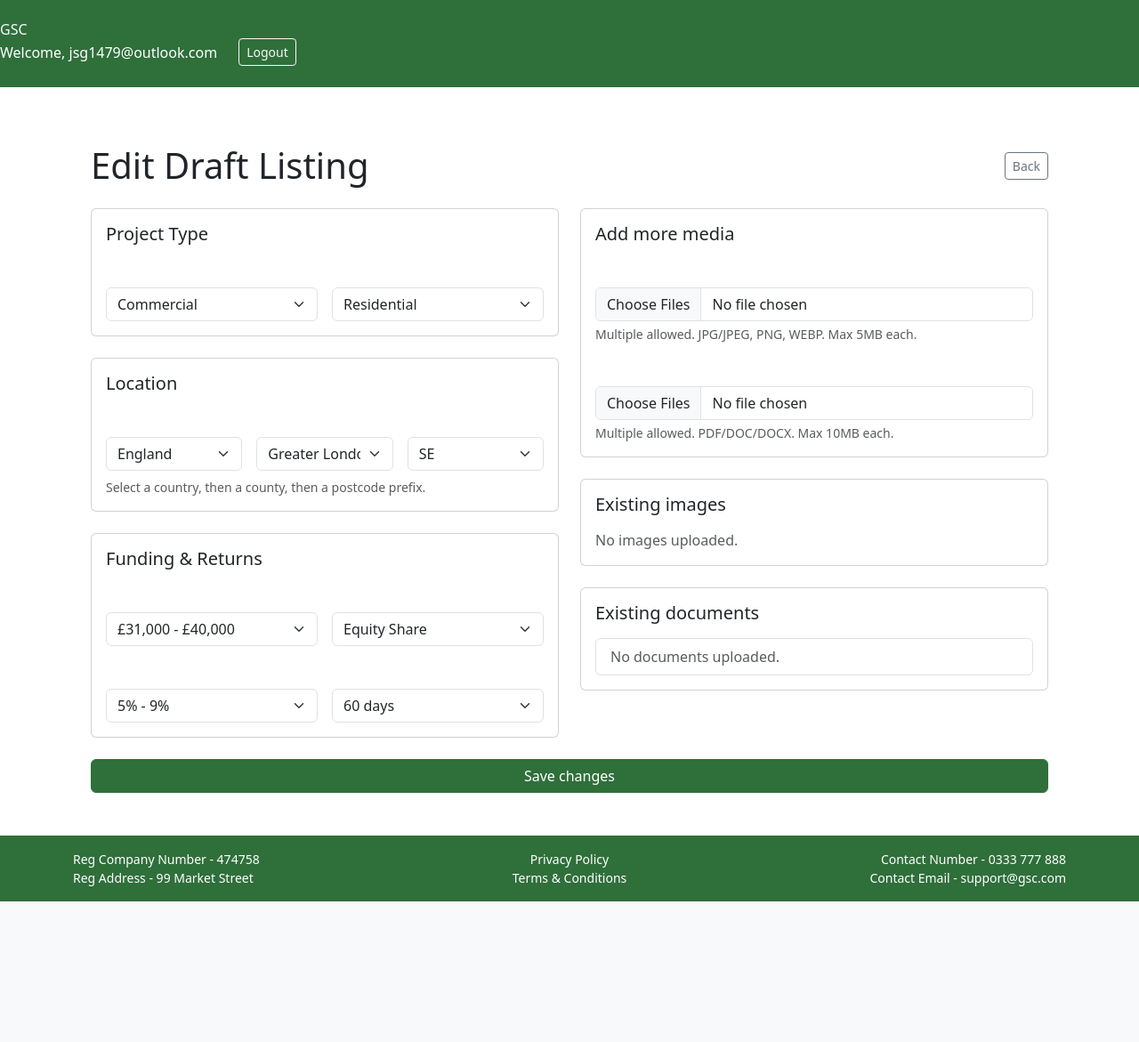
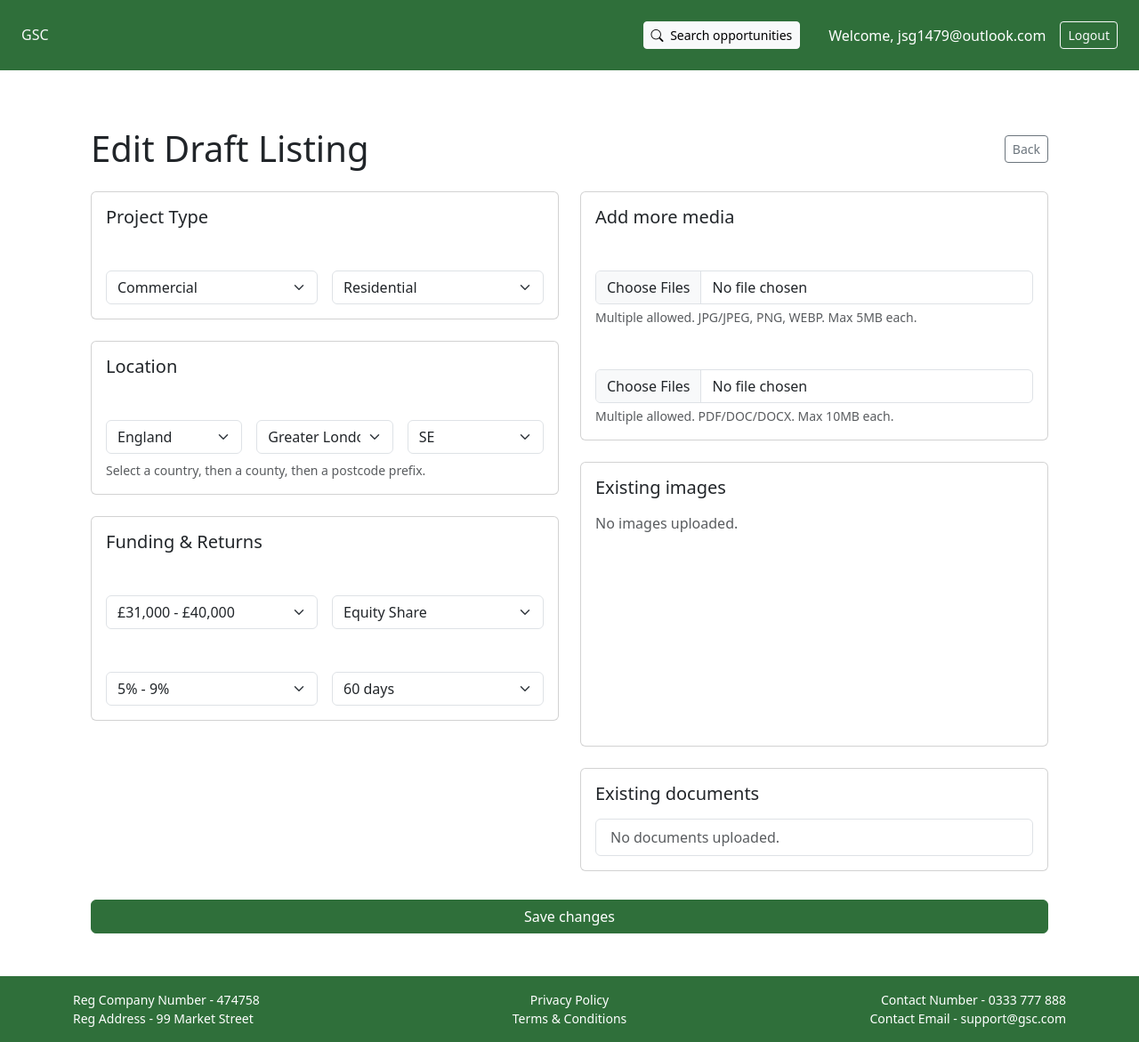
Before and after one commit to JSGREEN1129/web_application_diploma_project_4, a Django app: page /users/listings/1/edit/ in a window 1280 px wide. Shown: the whole page at 89% size. Before the commit the page ends 1013 px from the top, so only its background shows below. Run offline with Django 5.2, Linux system fonts and the light colour scheme; a user stored in the database is signed in; data comes from the database, SQL or seed files in the repository; both versions use the stored data as it was after the commit; some libraries are stand-ins or nearby versions.

Commit message:
Update base_users, edit_listing and add search_listings.html

```diff
--- a/core/templates/core/base_users.html
+++ b/core/templates/core/base_users.html
@@ -23,7 +23,9 @@
 </head>
 
 <body class="d-flex flex-column min-vh-100">
-    <nav class="py-4" style="background-color: #2f6f3a; color: #ffffff;">    <h1 class="navbar-brand mb-0">
+    <nav class="py-4 d-flex align-items-center px-4" style="background-color: #2f6f3a; color: #ffffff;">
+
+  <h1 class="navbar-brand mb-0">
     {% if request.path != '/users/dashboard/' %}
       <a href="{% url 'users:dashboard' %}" class="text-decoration-none text-light" title="Go to dashboard">
         GSC
@@ -33,15 +35,28 @@
     {% endif %}
   </h1>
 
-    <div class="ms-auto d-none d-md-flex align-items-center">
+  <div class="ms-auto d-none d-md-flex align-items-center gap-3">
     {% if request.user.is_authenticated %}
-        <span class="text-white me-4">Welcome, {{ user.first_name|default:user.email }}</span>
-        <a href="{% url 'users:logout' %}" class="btn btn-outline-light btn-sm me-3">Logout</a>
+
+      <a href="{% url 'users:search_listings' %}" class="btn btn-light btn-sm">
+        <i class="bi bi-search me-1"></i>
+        Search opportunities
+      </a>
+
+      <span class="text-white ms-3">
+        Welcome, {{ user.first_name|default:user.email }}
+      </span>
+
+      <a href="{% url 'users:logout' %}" class="btn btn-outline-light btn-sm">
+        Logout
+      </a>
+
     {% else %}
-        <a href="{% url 'users:login' %}" class="btn btn-outline-light btn-sm me-3">Login</a>
+      <a href="{% url 'users:login' %}" class="btn btn-outline-light btn-sm me-2">Login</a>
       <a href="{% url 'users:register' %}" class="btn btn-outline-light btn-sm">Register</a>
     {% endif %}
   </div>
+
 </nav>
 
   <div class="container mt-3">
--- a/static/assets/stylesheets/dashboard.css
+++ b/static/assets/stylesheets/dashboard.css
@@ -56,3 +56,22 @@
 .dashboard-scroll.is-dragging * {
     user-select: none;
 }
+
+@media (min-width: 992px) {
+  .edit-two-col > .col-lg-6 {
+    display: flex;
+    flex-direction: column;
+  }
+
+  .existing-images-card {
+    flex: 1 1 auto !important;
+    min-height: 320px;
+  }
+
+  .existing-images-scroll {
+    flex: 1 1 auto;
+    overflow-y: auto;
+    max-height: 420px;
+    padding-right: 0.25rem;
+  }
+}
--- a/users/templates/users/edit_listing.html
+++ b/users/templates/users/edit_listing.html
@@ -21,9 +21,10 @@
       <div class="alert alert-danger">{{ media_form.non_field_errors }}</div>
     {% endif %}
 
-    <div class="row g-4">
-      <!-- LEFT: Listing fields -->
-      <div class="col-12 col-lg-6">
+    <div class="row g-4 align-items-stretch edit-two-col">
+
+      <!-- LEFT COLUMN -->
+      <div class="col-12 col-lg-6 d-flex flex-column">
 
         <div class="card mb-4">
           <div class="card-body">
@@ -126,8 +127,8 @@
 
       </div>
 
-      <!-- RIGHT: Media -->
-      <div class="col-12 col-lg-6">
+      <!-- RIGHT COLUMN -->
+      <div class="col-12 col-lg-6 d-flex flex-column">
 
         <div class="card mb-4">
           <div class="card-body">
@@ -153,10 +154,11 @@
           </div>
         </div>
 
-        <div class="card mb-4">
-          <div class="card-body">
+        <div class="card mb-4 flex-grow-1 existing-images-card">
+          <div class="card-body d-flex flex-column">
             <h5 class="mb-3">Existing images</h5>
 
+            <div class="existing-images-scroll">
               <div class="row g-3">
                 {% for img in images %}
                   <div class="col-6 col-md-4">
@@ -164,16 +166,20 @@
                       <img src="{{ img.file.url }}" class="img-fluid rounded mb-2" alt="">
                     </a>
 
-                  <form method="post" action="{% url 'users:listing_media_delete' listing.pk img.pk %}">
-                    {% csrf_token %}
-                    <button type="submit" class="btn btn-sm btn-outline-danger w-100">Delete</button>
-                  </form>
+                    <button
+                      type="submit"
+                      class="btn btn-sm btn-outline-danger w-100"
+                      formaction="{% url 'users:listing_media_delete' listing.pk img.pk %}"
+                      formmethod="post">
+                      Delete
+                    </button>
                   </div>
                 {% empty %}
                   <div class="col-12">
                     <p class="text-muted mb-0">No images uploaded.</p>
                   </div>
                 {% endfor %}
+              </div>
             </div>
           </div>
         </div>
@@ -185,26 +191,38 @@
             <ul class="list-group">
               {% for doc in documents %}
                 <li class="list-group-item d-flex justify-content-between align-items-center">
-                  <a href="{{ doc.file.url }}" target="_blank" rel="noopener">{{ doc.file.name }}</a>
+                  <a href="{{ doc.file.url }}" target="_blank" rel="noopener">
+                    {{ doc.file.name }}
+                  </a>
 
-                  <form method="post" action="{% url 'users:listing_media_delete' listing.pk doc.pk %}">
-                    {% csrf_token %}
-                    <button type="submit" class="btn btn-sm btn-outline-danger">Delete</button>
-                  </form>
+                  <button
+                    type="submit"
+                    class="btn btn-sm btn-outline-danger"
+                    formaction="{% url 'users:listing_media_delete' listing.pk doc.pk %}"
+                    formmethod="post">
+                    Delete
+                  </button>
                 </li>
               {% empty %}
-                <li class="list-group-item text-muted">No documents uploaded.</li>
+                <li class="list-group-item text-muted">
+                  No documents uploaded.
+                </li>
               {% endfor %}
             </ul>
           </div>
         </div>
 
       </div>
+
     </div>
 
+    <!-- FULL-WIDTH SAVE BUTTON AT BOTTOM -->
+    <div class="mt-2">
       <button type="submit" class="btn btn-primary w-100">
         Save changes
       </button>
+    </div>
+
   </form>
 </div>
 
--- a/users/urls.py
+++ b/users/urls.py
@@ -1,7 +1,7 @@
 from django.urls import path
 from . import views
 from .views import (
-    register_view, login_view, logout_view, dashboard_view, create_listing_view, api_counties, api_outcodes,
+    register_view, login_view, logout_view, dashboard_view, create_listing_view, api_counties, api_outcodes, search_listings_view,
 )
 
 app_name = 'users'
@@ -17,5 +17,6 @@ urlpatterns = [
     path("listings/<int:pk>/", views.listing_detail_view, name="listing_detail"),
     path("listings/<int:pk>/edit/", views.edit_listing_view, name="listing_edit"),
     path("listings/<int:pk>/media/<int:media_id>/delete/", views.listing_media_delete_view, name="listing_media_delete"),
+    path("listings/search/", views.search_listings_view, name="search_listings"),
 
 ]
--- a/users/views.py
+++ b/users/views.py
@@ -5,6 +5,8 @@ from django.contrib import messages
 from django.contrib.auth.decorators import login_required
 from django.views.decorators.http import require_GET, require_POST
 from django.http import JsonResponse
+from django.core.paginator import Paginator
+from django.db.models import Q
 
 from .forms import CustomUserCreationForm, CustomAuthenticationForm, ListingCreateForm, ListingMediaForm
 from .models import Listing, ListingMedia
@@ -394,3 +396,62 @@ def api_counties(request):
 def api_outcodes(request):
     county = (request.GET.get("county") or "").strip()
     return JsonResponse({"outcodes": OUTCODES_BY_COUNTY.get(county, [])})
+
+@login_required
+def search_listings_view(request):
+    q = (request.GET.get("q") or "").strip()
+    country = (request.GET.get("country") or "").strip()
+    county = (request.GET.get("county") or "").strip()
+    postcode_prefix = (request.GET.get("postcode_prefix") or "").strip()
+    funding_band = (request.GET.get("funding_band") or "").strip()
+    return_type = (request.GET.get("return_type") or "").strip()
+
+    qs = (
+        Listing.objects
+        .filter(status=Listing.Status.ACTIVE)
+        .exclude(owner=request.user) # show other users' listings
+        .prefetch_related("media")
+        .order_by("-created_at")
+    )
+
+    if q:
+        qs = qs.filter(
+            Q(country__icontains=q) |
+            Q(county__icontains=q) |
+            Q(postcode_prefix__icontains=q) |
+            Q(source_use__icontains=q) |
+            Q(target_use__icontains=q)
+        )
+
+    if country:
+        qs = qs.filter(country__iexact=country)
+
+    if county:
+        qs = qs.filter(county__iexact=county)
+
+    if postcode_prefix:
+        qs = qs.filter(postcode_prefix__iexact=postcode_prefix)
+
+    if funding_band:
+        qs = qs.filter(funding_band=funding_band)
+
+    if return_type:
+        qs = qs.filter(return_type=return_type)
+
+    paginator = Paginator(qs, 12)  # 12 results per page
+    page_number = request.GET.get("page")
+    page_obj = paginator.get_page(page_number)
+
+    return render(
+        request,
+        "users/search_listings.html",
+        {
+            "q": q,
+            "country": country,
+            "county": county,
+            "postcode_prefix": postcode_prefix,
+            "funding_band": funding_band,
+            "return_type": return_type,
+            "page_obj": page_obj,
+        }
+    )
```
Also changed, not shown: users/templates/users/search_listings.html (added, +134 -0 lines), db.sqlite3, media/listing_media/listing_7/gsc_landingpage_wireframe.png (deleted). Lines whose indentation alone changed are shown as unchanged.
